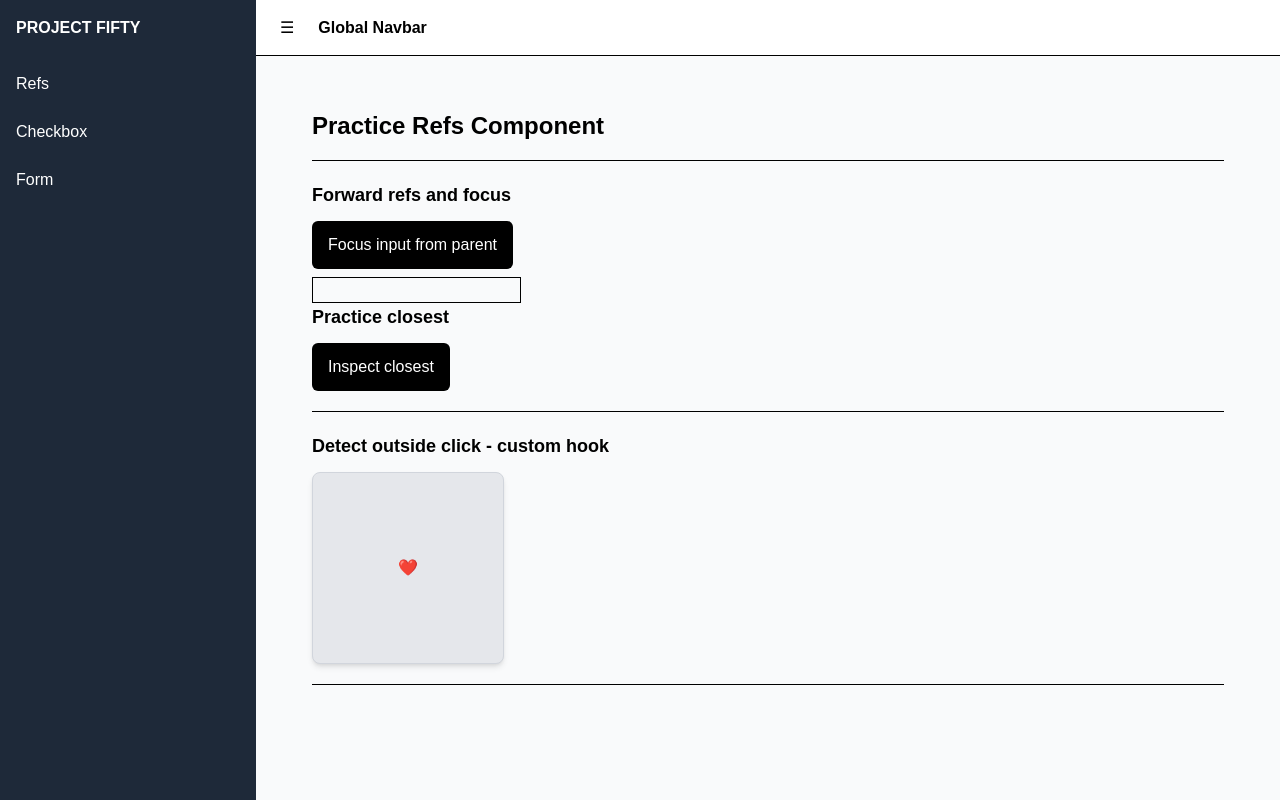
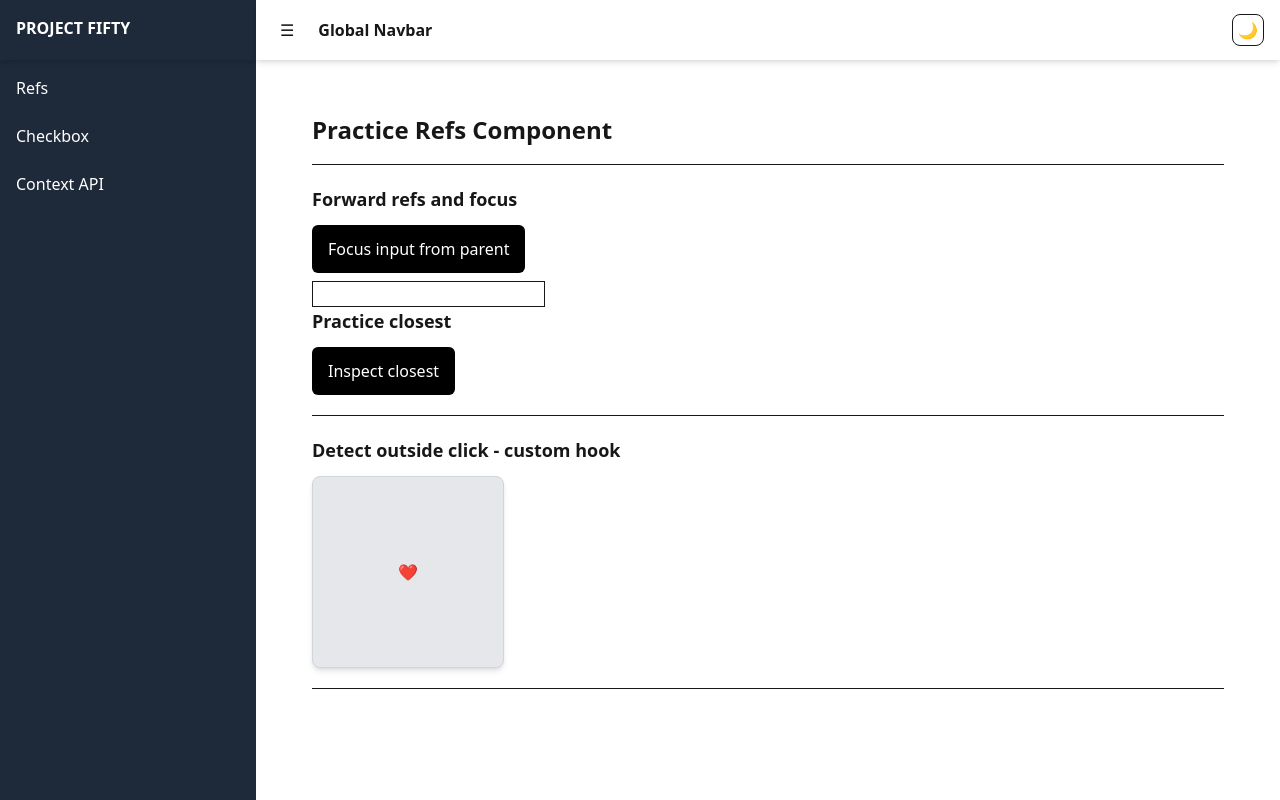
Before and after one commit to main-uddin/project-fifty, a Next.js app: page /refs in a window 1280 px wide. Built offline with nearby package versions, Linux system fonts and the light colour scheme.

Commit message:
fix sidebar and context implementation

```diff
--- a/app/ClientLayout.tsx
+++ b/app/ClientLayout.tsx
@@ -14,7 +14,7 @@ export default function ClientLayout({ children }: { children: React.ReactNode }
       <div className="flex flex-col flex-1">
         <Navbar toggleSidebar={() => setIsOpen(!isOpen)} />
 
-        <main className="flex-1 overflow-y-auto p-4 bg-gray-50">{children}</main>
+        <main className="flex-1 overflow-y-auto p-4">{children}</main>
       </div>
     </div>
   );
--- /dev/null
+++ b/app/components/context/index.tsx
@@ -0,0 +1,41 @@
+'use client';
+import { createContext, useContext, useEffect, useState } from 'react';
+import { ContextType, ThemeContextProps } from './types';
+
+export const ThemeContext = createContext<ThemeContextProps | null>(null);
+
+export const ThemeProvider = ({ children }: { children: React.ReactNode }) => {
+  const [theme, setTheme] = useState<ContextType>('');
+
+  useEffect(() => {
+    if (typeof window === 'undefined') return;
+    const savedTheme = localStorage.getItem('theme') as ContextType;
+    if (savedTheme) {
+      setTheme(savedTheme);
+    } else {
+      const prefersDark =
+        window.matchMedia && window.matchMedia('(prefers-color-scheme: dark)').matches;
+      setTheme(prefersDark ? 'dark' : 'light');
+    }
+  }, []);
+
+  useEffect(() => {
+    document.documentElement.dataset.theme = theme;
+    localStorage.setItem('theme', theme);
+  }, [theme]);
+
+  const toggleTheme = () => {
+    setTheme((prev) => (prev === 'light' ? 'dark' : 'light'));
+  };
+
+  return <ThemeContext.Provider value={{ theme, toggleTheme }}>{children}</ThemeContext.Provider>;
+};
+
+export const useThemeContext = () => {
+  const theme = useContext(ThemeContext);
+
+  if (!theme) {
+    throw new Error('useThemeContext must be used within a ThemeContextProvider');
+  }
+  return theme;
+};
--- /dev/null
+++ b/app/components/context/types/index.ts
@@ -0,0 +1,6 @@
+export type ContextType = 'light' | 'dark' | '';
+
+export interface ThemeContextProps {
+  theme: ContextType;
+  toggleTheme: () => void;
+}
--- a/app/components/navbar/index.tsx
+++ b/app/components/navbar/index.tsx
@@ -1,16 +1,31 @@
 'use client';
+
+import { useThemeContext } from '../context';
+import nightImage from '../../../public/assests/images/night.jpg';
+
 type Props = {
   toggleSidebar: () => void;
 };
 
 const Navbar = ({ toggleSidebar }: Props) => {
+  const { theme, toggleTheme } = useThemeContext();
+
   return (
-    <header className="h-14 bg-white border-b flex items-center px-4">
-      <button onClick={toggleSidebar} className="mr-4 p-2 rounded hover:bg-gray-100">
+    <header className="w-full h-15 bg-background shadow-md flex items-center px-4">
+      <button onClick={toggleSidebar} className="mr-4 p-2 rounded hover:bg-muted-background">
         ☰
       </button>
 
-      <h1 className="font-semibold">Global Navbar</h1>
+      <h1 className="font-semibold text-muted-foreground">Global Navbar</h1>
+      <button
+        style={{
+          backgroundImage: theme === 'light' ? `url(${nightImage})` : `url(${nightImage})`,
+        }}
+        onClick={toggleTheme}
+        className="ml-auto px-3 border rounded-lg h-8 w-8 bg-cover bg-center flex items-center justify-center hover:bg-muted-background"
+      >
+        {theme === 'light' ? '🌙' : '☀️'}
+      </button>
     </header>
   );
 };
--- a/app/components/refs/index.tsx
+++ b/app/components/refs/index.tsx
@@ -15,7 +15,9 @@ const PracticeRefs = () => {
   };
   return (
     <div>
-      <h2 className="text-2xl font-bold leading-7 mb-5">Practice Refs Component</h2>
+      <h2 className="text-2xl font-bold leading-7 mb-5 text-muted-background">
+        Practice Refs Component
+      </h2>
 
       <div className="border-y py-5">
         <h3 className="mb-3 text-lg font-semibold">Forward refs and focus</h3>
--- a/app/components/sidebar/index.tsx
+++ b/app/components/sidebar/index.tsx
@@ -13,7 +13,7 @@ const Sidebar = ({ isOpen }: Props) => {
         isOpen ? 'w-64' : 'w-16 -ml-16'
       }`}
     >
-      <div className="p-4 font-bold text-shadow-red-500">PROJECT FIFTY</div>
+      <div className="px-4 pt-4 pb-5 font-bold shadow-md">PROJECT FIFTY</div>
 
       <nav className="p-2 space-y-2">
         <Link href="/refs" className="block p-2 rounded hover:bg-gray-700">
@@ -22,8 +22,8 @@ const Sidebar = ({ isOpen }: Props) => {
         <Link href="/checkbox" className="block p-2 rounded hover:bg-gray-700">
           Checkbox
         </Link>
-        <Link href="/settings" className="block p-2 rounded hover:bg-gray-700">
-          Form
+        <Link href="/contextapi" className="block p-2 rounded hover:bg-gray-700">
+          Context API
         </Link>
       </nav>
     </aside>
--- /dev/null
+++ b/app/contextapi/page.tsx
@@ -0,0 +1,5 @@
+const ContextapiPage = () => {
+  return <div>Context API Page</div>;
+};
+
+export default ContextapiPage;
--- a/app/globals.css
+++ b/app/globals.css
@@ -3,6 +3,22 @@
 :root {
   --background: #ffffff;
   --foreground: #171717;
+  --muted-background: #f5f5f5;
+  --muted-foreground: #6b7280;
+}
+
+:root[data-theme='light'] {
+  --background: #ffffff;
+  --foreground: #171717;
+  --muted-background: #f5f5f5;
+  --muted-foreground: #6b7280;
+}
+
+:root[data-theme='dark'] {
+  --background: #0a0a0a;
+  --foreground: #ededed;
+  --muted-background: #1a1a1a;
+  --muted-foreground: #9ca3af;
 }
 
 @theme inline {
@@ -13,17 +29,17 @@
 }
 
 @media (prefers-color-scheme: dark) {
-  :root {
+  :root[data-theme='dark'] {
     --background: #0a0a0a;
     --foreground: #ededed;
+    --muted-background: #1a1a1a;
+    --muted-foreground: #9ca3af;
   }
 }
 
 body {
-  /* background: var(--background);
-  color: var(--foreground); */
-  background-color: #ffffff;
-  font-family: Arial, Helvetica, sans-serif;
+  background: var(--background);
+  color: var(--foreground);
 }
 *,
 ::after,
--- a/app/layout.tsx
+++ b/app/layout.tsx
@@ -2,6 +2,7 @@ import type { Metadata } from 'next';
 import { Geist, Geist_Mono } from 'next/font/google';
 import './globals.css';
 import ClientLayout from './ClientLayout';
+import { ThemeProvider } from './components/context';
 
 const geistSans = Geist({
   variable: '--font-geist-sans',
@@ -26,7 +27,9 @@ export default function RootLayout({
   return (
     <html lang="en">
       <body className={`${geistSans.variable} ${geistMono.variable} antialiased`}>
-        <ClientLayout>{children}</ClientLayout>
+        <ThemeProvider>
+          <ClientLayout>{children}</ClientLayout>
+        </ThemeProvider>
       </body>
     </html>
   );
--- a/app/page.tsx
+++ b/app/page.tsx
@@ -3,7 +3,7 @@
 export default function Home() {
   return (
     <div className="p-10">
-      <h1>PROJECT FIFTY</h1>
+      <h1 className="text-2xl font-bold text-foreground">PROJECT FIFTY</h1>
     </div>
   );
 }
```
Also changed, not shown: public/assests/images/night.jpg (added).
